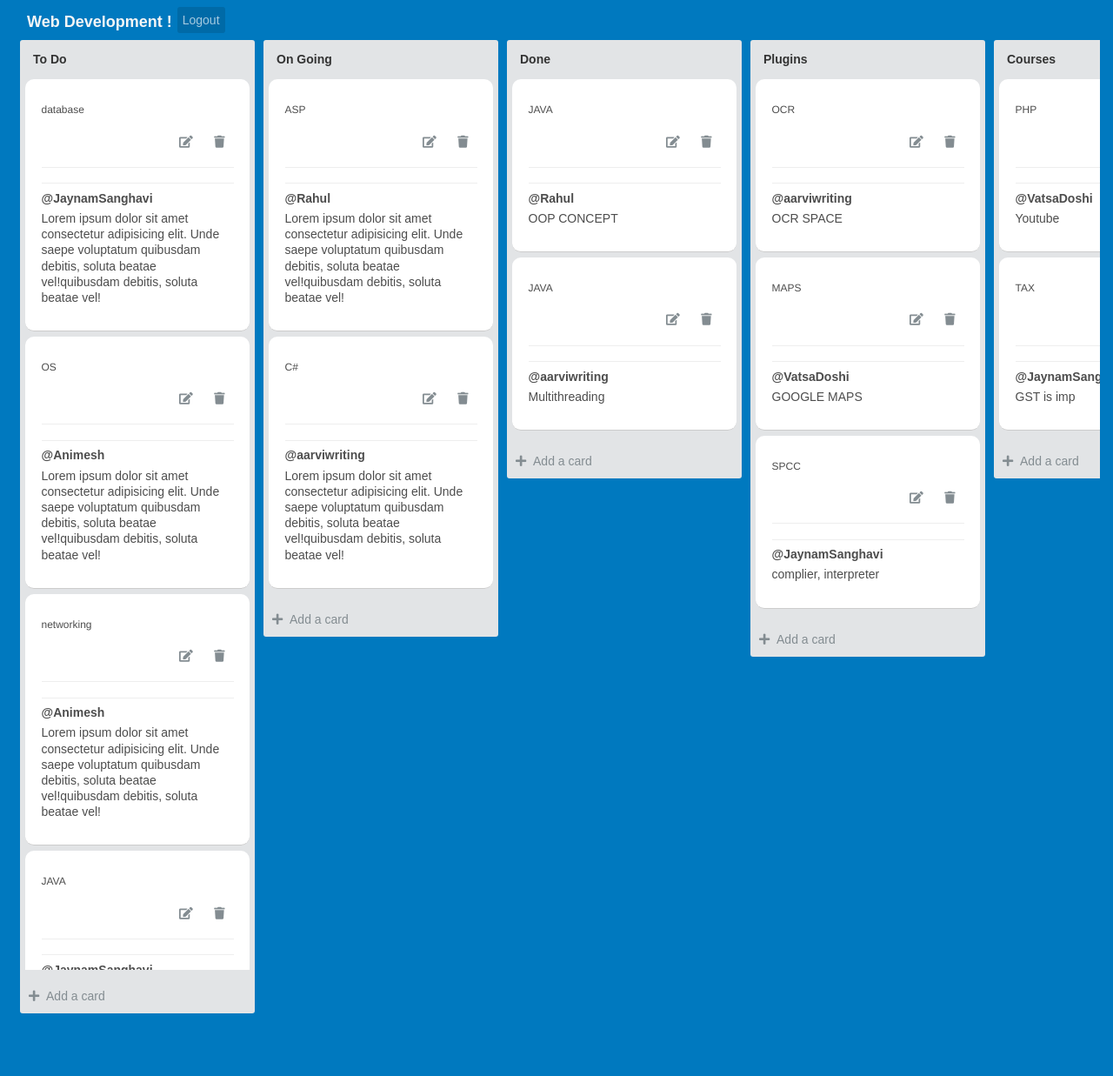
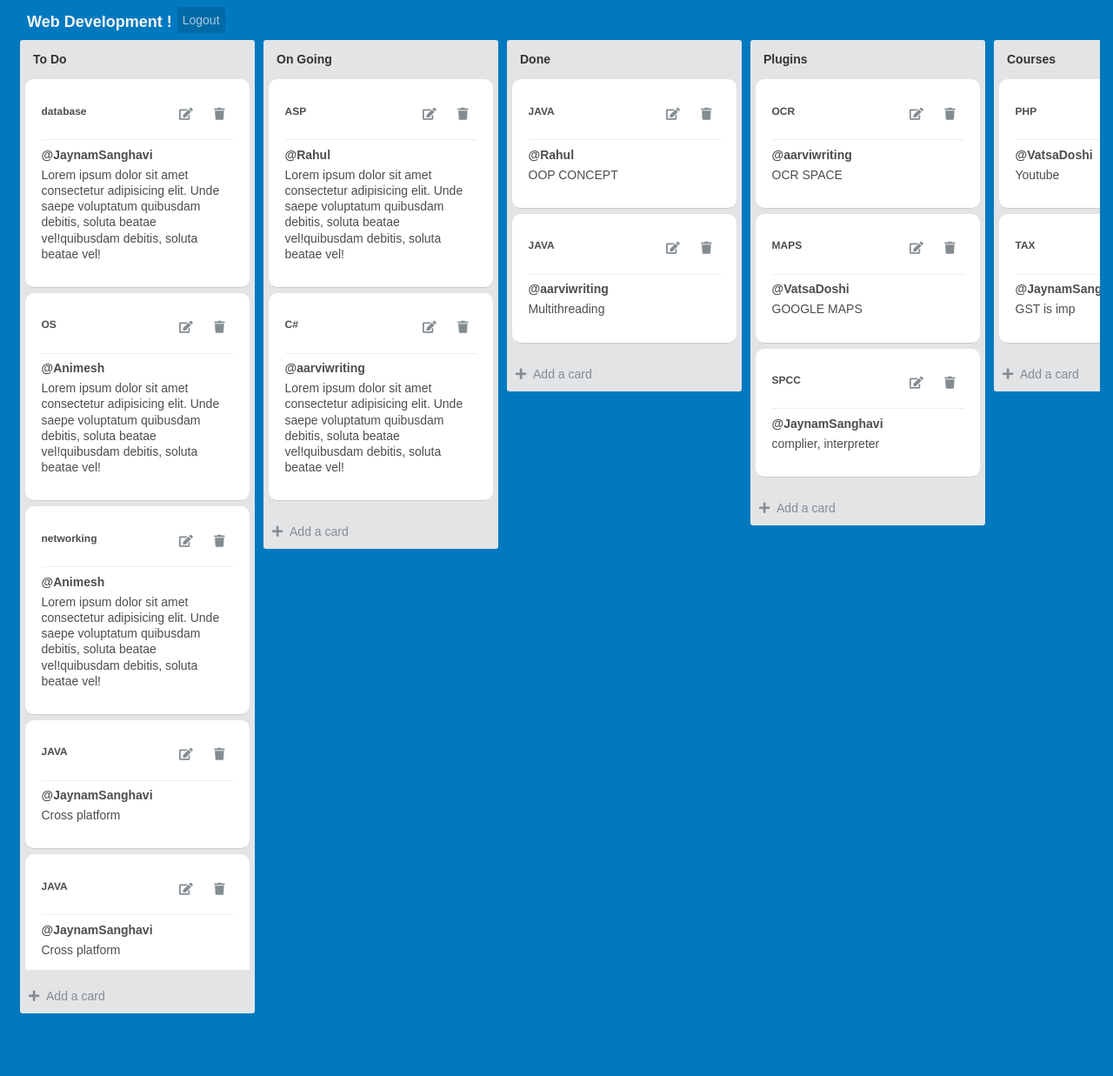
Before and after one commit to JaynamSanghavi/trello, a PHP site: page / in a window 1280 px wide. Shown: the whole page at 87% size. Run offline with PHP 8.4, Linux system fonts and the light colour scheme; the visitor is signed in with stand-in values (Sample User, id 1); data comes from the database, SQL or seed files in the repository; data that the repository does not hold is empty; some libraries are stand-ins or nearby versions.

Commit message:
edit done

```diff
--- a/index.php
+++ b/index.php
@@ -79,9 +79,9 @@
                     <li id="<?php echo $row_item['list_item_id'];?>">
                         <div class="card">
                             <div class="card-body">
-                                <div class="card-title">
-                                    <h6 class="text-left"><?php echo $row_item['list_item_title'];?></h6>
-                                    <div class="card-title text-right">
+                                <div class="card-title clearfix">
+                                    <h6 class="float-left d-inline font-weight-bold"><?php echo $row_item['list_item_title'];?></h6>
+                                    <div class="d-inline float-right">
                                         <button type="button" class="add-card-btn btn d-inline" data-toggle="modal" data-target="#edit<?php echo $row_item['list_item_id']?>"><i class="fa fa-edit" aria-hidden="true"></i></button>
                                         <a href="includes/deleterecord.php?id=<?php echo $row_item['list_item_id']?>" class="add-card-btn btn d-inline" data-attr="delete<?php echo $row['list_item_id']?>"><i class="fa fa-trash" aria-hidden="true"></i></a>
                                     </div>
```
